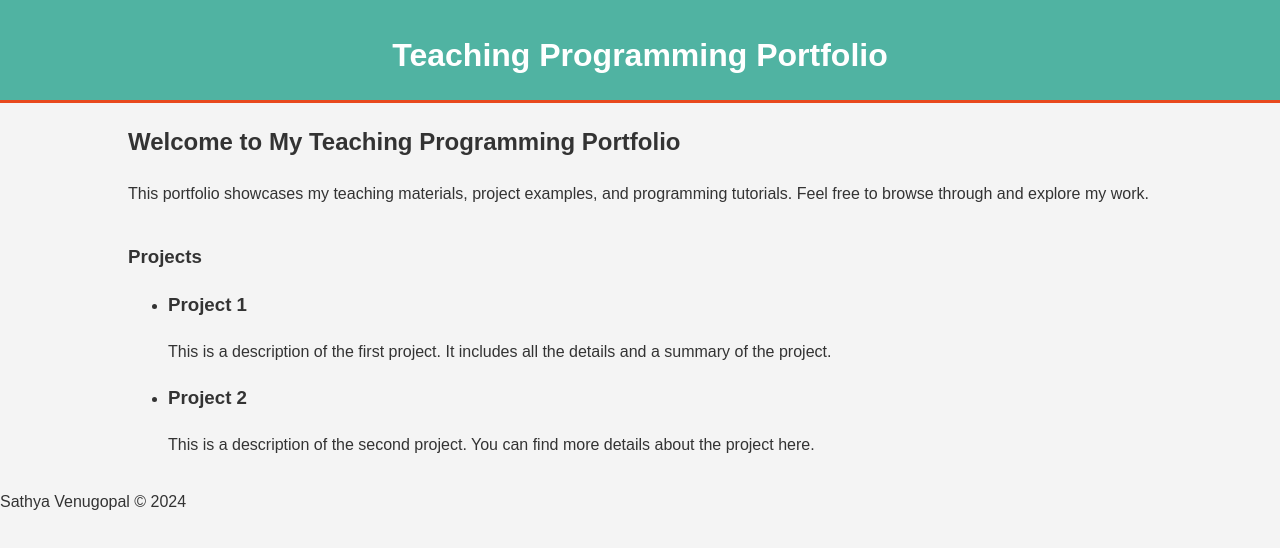
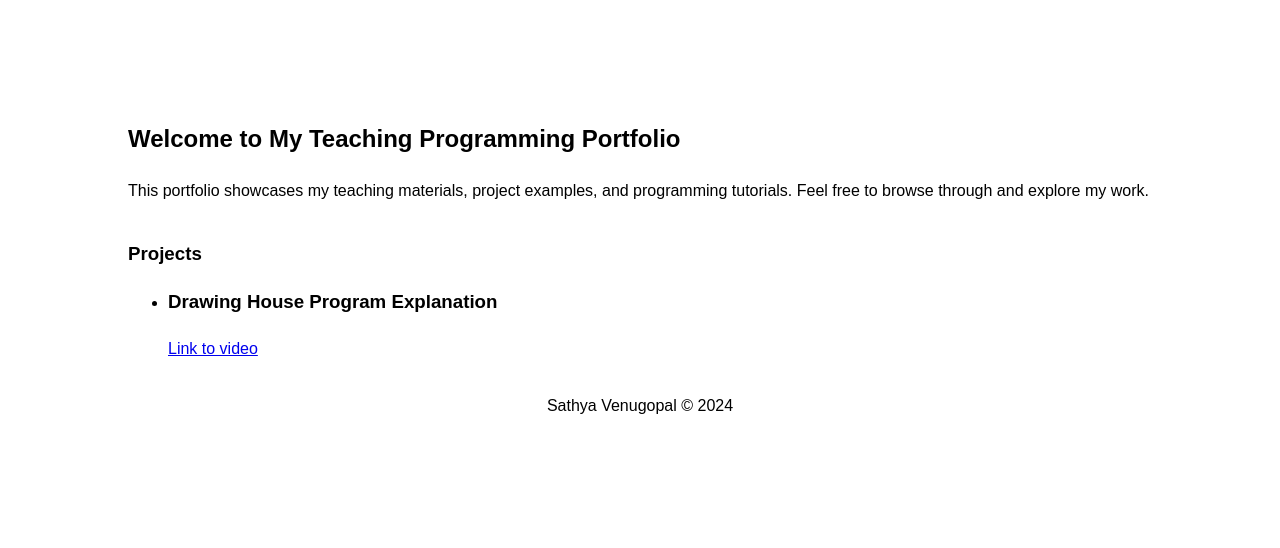
Before and after one commit to SathyaV30/Teaching_Portfolio, a plain HTML site: page index.html in a window 1280 px wide. Drawn offline with Linux system fonts and the light colour scheme.

Commit message:
added video demo

```diff
--- a/index.html
+++ b/index.html
@@ -10,8 +10,6 @@
         line-height: 1.6;
         margin: 0;
         padding: 0;
-        background-color: #f4f4f4;
-        color: #333;
     }
     .container {
         width: 80%;
@@ -19,11 +17,9 @@
         overflow: hidden;
     }
     header {
-        background: #50b3a2;
         color: white;
         padding-top: 30px;
         min-height: 70px;
-        border-bottom: #e8491d 3px solid;
     }
     header #branding {
         text-align: center;
@@ -32,7 +28,6 @@
         margin: 0;
     }
     header .highlight, header .current a {
-        color: #e8491d;
         font-weight: bold;
     }
 </style>
@@ -59,13 +54,10 @@
                 <h1 class="page-title">Projects</h1>
                 <ul id="services">
                     <li>
-                        <h3>Project 1</h3>
-                        <p>This is a description of the first project. It includes all the details and a summary of the project.</p>
+                        <h3>Drawing House Program Explanation</h3>
+                        <p><a href ="https://youtu.be/PY85SEanGjA" target = "_blank">Link to video </a></p>
                     </li>
-                    <li>
-                        <h3>Project 2</h3>
-                        <p>This is a description of the second project. You can find more details about the project here.</p>
-                    </li>
+
                 </ul>
             </article>
 
@@ -75,7 +67,7 @@
     </section>
 
     <footer>
-        <p>Sathya Venugopal &copy; 2024</p>
+        <p style = "text-align: center;">Sathya Venugopal &copy; 2024</p>
     </footer>
 </body>
 </html>
```
